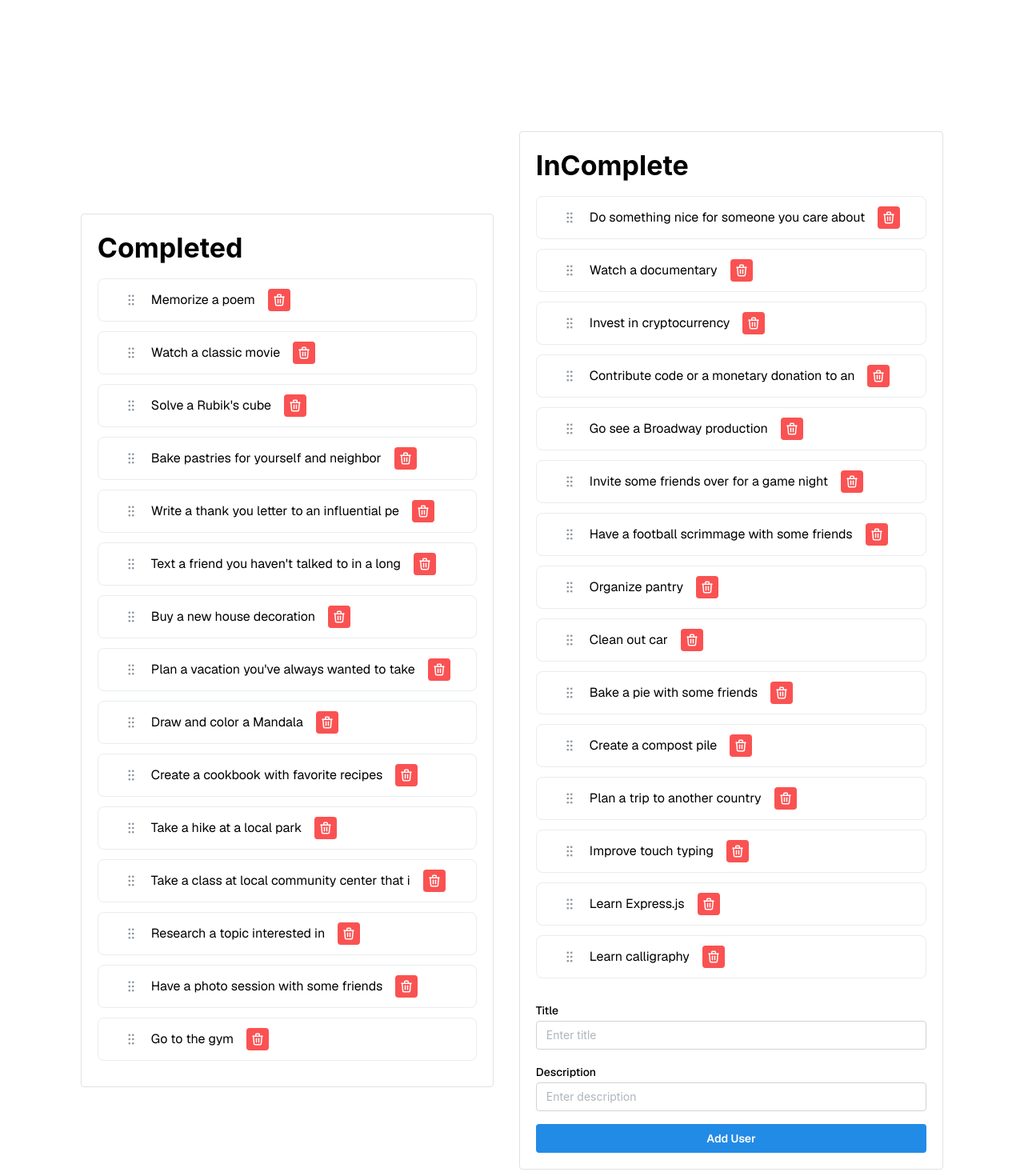
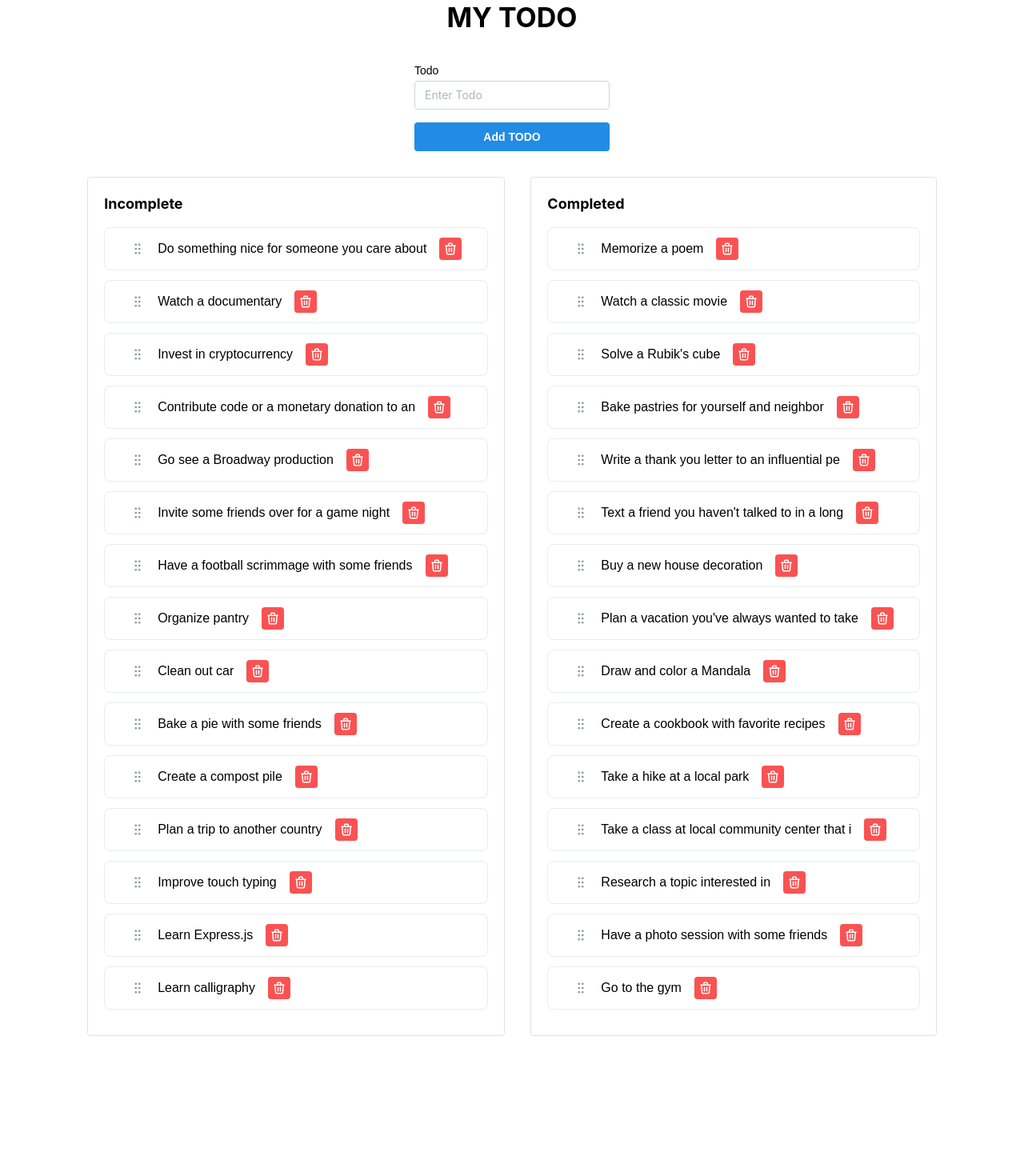
Before and after one commit to parthpilkhann/strategy-works-task, a Next.js app: page / in a window 1280 px wide. Shown: the top 1470 px of the page at 80% size. After the commit the page ends 1295 px from the top, so only its background shows below. Built offline with nearby package versions, Linux system fonts and the light colour scheme.

Commit message:
minor changes

```diff
--- a/app/page.module.css
+++ /dev/null
@@ -1,168 +0,0 @@
-.page {
-  --gray-rgb: 0, 0, 0;
-  --gray-alpha-200: rgba(var(--gray-rgb), 0.08);
-  --gray-alpha-100: rgba(var(--gray-rgb), 0.05);
-
-  --button-primary-hover: #383838;
-  --button-secondary-hover: #f2f2f2;
-
-  display: grid;
-  grid-template-rows: 20px 1fr 20px;
-  align-items: center;
-  justify-items: center;
-  min-height: 100svh;
-  padding: 80px;
-  gap: 64px;
-  font-family: var(--font-geist-sans);
-}
-
-@media (prefers-color-scheme: dark) {
-  .page {
-    --gray-rgb: 255, 255, 255;
-    --gray-alpha-200: rgba(var(--gray-rgb), 0.145);
-    --gray-alpha-100: rgba(var(--gray-rgb), 0.06);
-
-    --button-primary-hover: #ccc;
-    --button-secondary-hover: #1a1a1a;
-  }
-}
-
-.main {
-  display: flex;
-  flex-direction: column;
-  gap: 32px;
-  grid-row-start: 2;
-}
-
-.main ol {
-  font-family: var(--font-geist-mono);
-  padding-left: 0;
-  margin: 0;
-  font-size: 14px;
-  line-height: 24px;
-  letter-spacing: -0.01em;
-  list-style-position: inside;
-}
-
-.main li:not(:last-of-type) {
-  margin-bottom: 8px;
-}
-
-.main code {
-  font-family: inherit;
-  background: var(--gray-alpha-100);
-  padding: 2px 4px;
-  border-radius: 4px;
-  font-weight: 600;
-}
-
-.ctas {
-  display: flex;
-  gap: 16px;
-}
-
-.ctas a {
-  appearance: none;
-  border-radius: 128px;
-  height: 48px;
-  padding: 0 20px;
-  border: none;
-  border: 1px solid transparent;
-  transition:
-    background 0.2s,
-    color 0.2s,
-    border-color 0.2s;
-  cursor: pointer;
-  display: flex;
-  align-items: center;
-  justify-content: center;
-  font-size: 16px;
-  line-height: 20px;
-  font-weight: 500;
-}
-
-a.primary {
-  background: var(--foreground);
-  color: var(--background);
-  gap: 8px;
-}
-
-a.secondary {
-  border-color: var(--gray-alpha-200);
-  min-width: 180px;
-}
-
-.footer {
-  grid-row-start: 3;
-  display: flex;
-  gap: 24px;
-}
-
-.footer a {
-  display: flex;
-  align-items: center;
-  gap: 8px;
-}
-
-.footer img {
-  flex-shrink: 0;
-}
-
-/* Enable hover only on non-touch devices */
-@media (hover: hover) and (pointer: fine) {
-  a.primary:hover {
-    background: var(--button-primary-hover);
-    border-color: transparent;
-  }
-
-  a.secondary:hover {
-    background: var(--button-secondary-hover);
-    border-color: transparent;
-  }
-
-  .footer a:hover {
-    text-decoration: underline;
-    text-underline-offset: 4px;
-  }
-}
-
-@media (max-width: 600px) {
-  .page {
-    padding: 32px;
-    padding-bottom: 80px;
-  }
-
-  .main {
-    align-items: center;
-  }
-
-  .main ol {
-    text-align: center;
-  }
-
-  .ctas {
-    flex-direction: column;
-  }
-
-  .ctas a {
-    font-size: 14px;
-    height: 40px;
-    padding: 0 16px;
-  }
-
-  a.secondary {
-    min-width: auto;
-  }
-
-  .footer {
-    flex-wrap: wrap;
-    align-items: center;
-    justify-content: center;
-  }
-}
-
-@media (prefers-color-scheme: dark) {
-  .logo {
-    filter: invert();
-  }
-}
--- a/app/page.tsx
+++ b/app/page.tsx
@@ -1,11 +1,10 @@
-import styles from "./page.module.css";
 import { DndListHandle } from "@/components/DndListHandle/DndListHandle";
 import { myTodos } from "@/helpers/content";
 
 export default function Home() {
   return (
-    <div className={styles.page}>
-      <main className={styles.main}>
+    <div>
+      <main>
         <DndListHandle todos={myTodos} />
       </main>
     </div>
--- a/components/DndListHandle/DndListHandle.tsx
+++ b/components/DndListHandle/DndListHandle.tsx
@@ -31,32 +31,17 @@ export function DndListHandle({ todos }: { todos: Todo[] }) {
   const [inCompleteTodos, inCompleteTodoshandlers] = useListState(
     todos.filter((todo: Todo) => !todo.completed)
   );
-
-  const [newUser, setNewUser] = useState<{
-    title: string;
-    description: string;
-  }>({
-    title: "",
-    description: "",
-  });
-
-  const handleInputChange = (e: React.ChangeEvent<HTMLInputElement>) => {
-    setNewUser({
-      ...newUser,
-      [e.target.name]: e.target.value,
-    });
-  };
+  const [newTodo, setNewTodo] = useState<string>("");
 
   const handleAddUser = () => {
-    const newTodo: Todo = {
+    const newTodoObj: Todo = {
       userId: Math.random(),
       id: Math.random(),
-      todo: newUser.title,
+      todo: newTodo,
       completed: false,
     };
-
-    inCompleteTodoshandlers.append(newTodo);
-    setNewUser({ title: "", description: "" });
+    inCompleteTodoshandlers.append(newTodoObj);
+    setNewTodo("");
   };
 
   const handleDeleteTodo = (id: number, completed: boolean) => {
@@ -166,10 +151,35 @@ export function DndListHandle({ todos }: { todos: Todo[] }) {
         }
       }}
     >
-      <Group gap="xl">
+      <Stack justify="center" align="center" gap="xl" style={{ overflow: "auto" }}>
+        <Title>MY TODO</Title>
+        <Stack>
+          <TextInput
+            label="Todo"
+            placeholder="Enter Todo"
+            name="Todo"
+            value={newTodo}
+            onChange={(e) => setNewTodo(e.currentTarget.value)}
+          />
+          <Button onClick={handleAddUser}>Add TODO</Button>
+        </Stack>
+        <Group gap="xl" wrap="nowrap" align="start" justify="center">
           <Paper withBorder p="lg">
             <Stack>
-            <Title>Completed</Title>
+              <Title order={4}>Incomplete</Title>
+              <Droppable droppableId="inCompleteList" direction="vertical">
+                {(provided) => (
+                  <div {...provided.droppableProps} ref={provided.innerRef}>
+                    {inCompleteTodosItems}
+                    {provided.placeholder}
+                  </div>
+                )}
+              </Droppable>
+            </Stack>
+          </Paper>
+          <Paper withBorder p="lg">
+            <Stack>
+              <Title order={4}>Completed</Title>
               <Droppable droppableId="completedList" direction="vertical">
                 {(provided) => (
                   <div {...provided.droppableProps} ref={provided.innerRef}>
@@ -180,36 +190,8 @@ export function DndListHandle({ todos }: { todos: Todo[] }) {
               </Droppable>{" "}
             </Stack>
           </Paper>
-
-        <Paper withBorder p="lg">
-          <Stack>
-            <Title>InComplete</Title>
-            <Droppable droppableId="inCompleteList" direction="vertical">
-              {(provided) => (
-                <div {...provided.droppableProps} ref={provided.innerRef}>
-                  {inCompleteTodosItems}
-                  {provided.placeholder}
-                </div>
-              )}
-            </Droppable>
-            <TextInput
-              label="Title"
-              placeholder="Enter title"
-              name="title"
-              value={newUser.title}
-              onChange={handleInputChange}
-            />
-            <TextInput
-              label="Description"
-              placeholder="Enter description"
-              name="description"
-              value={newUser.description}
-              onChange={handleInputChange}
-            />
-            <Button onClick={handleAddUser}>Add User</Button>
+        </Group>
       </Stack>
-        </Paper>
-      </Group>
     </DragDropContext>
   );
 }
```
Lines whose indentation alone changed are shown as unchanged.
